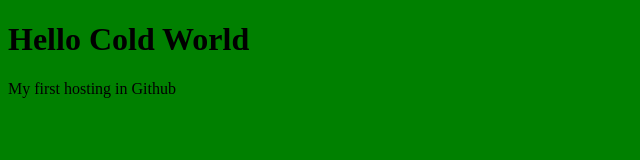
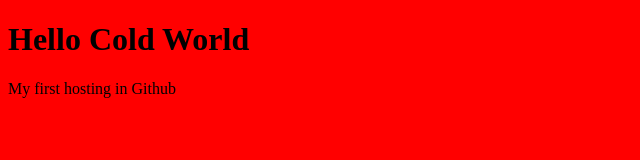
Before and after one commit to alvinliban11/Environmental, a plain HTML site: page index.html in a window 1280 px wide. Shown: the whole page, without its empty margins (0-640 px from the left). Drawn offline with Linux system fonts and the light colour scheme.

Commit message:
Update index.html

```diff
--- a/index.html
+++ b/index.html
@@ -4,8 +4,13 @@
     <meta charset="UTF-8">
     <meta http-equiv="X-UA-Compatible" content="IE=edge">
     <meta name="viewport" content="width=device-width, initial-scale=1.0">
-    <link rel="stylesheet" href="style.css">
+    <!-- <link rel="stylesheet" href="style.css"> -->
     <title>My App</title>
+    <style>
+        body{
+            background:red;
+        }
+    </style>
 </head>
 <body>
     <h1>Hello Cold World</h1>
```
